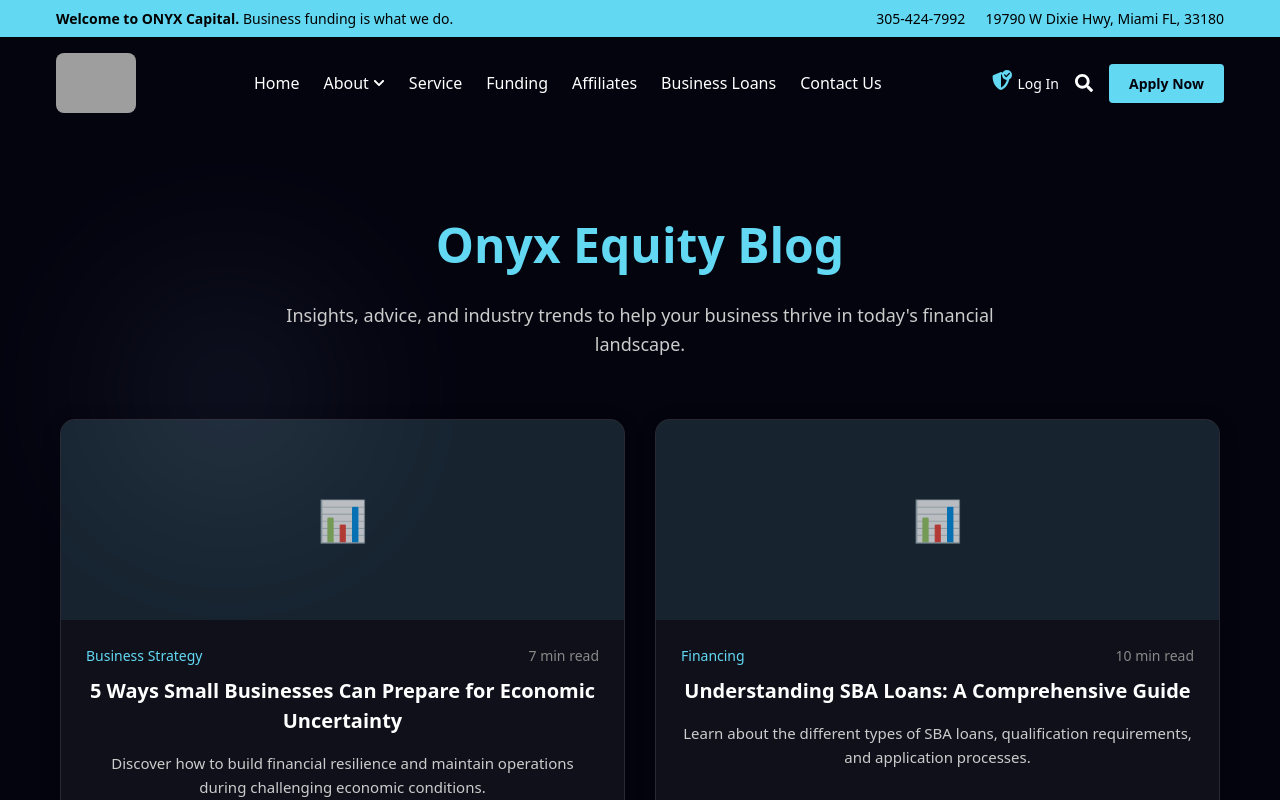
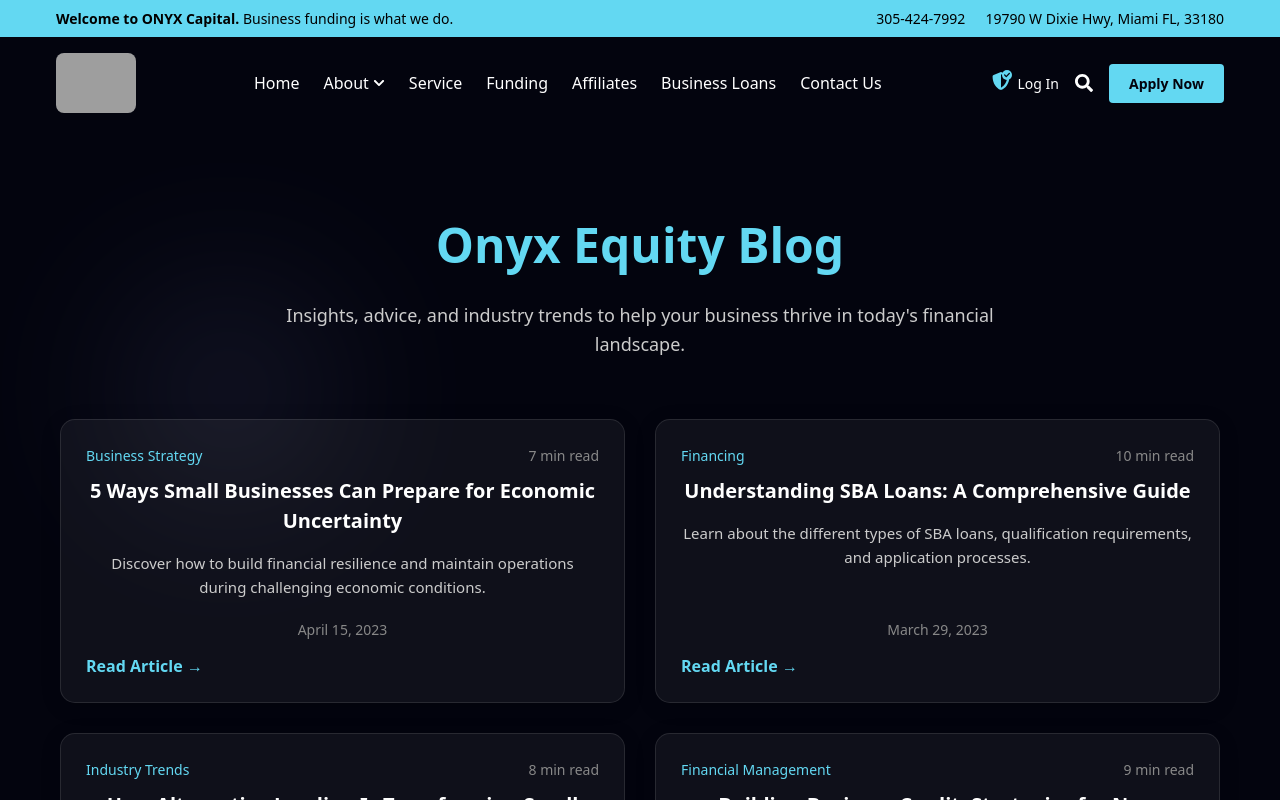
Before and after one commit to capital-firm-rbm/gelt-equity, a React (Vite) app: page /resources/blog in a window 1280 px wide. Shown: the top 800 px of the page. Built offline with nearby package versions, Linux system fonts and the light colour scheme; grey boxes are pictures that could not be loaded.

Commit message:
fixed blog

```diff
--- a/src/pages/resources/Blog.jsx
+++ b/src/pages/resources/Blog.jsx
@@ -156,15 +156,6 @@
                   flexDirection: 'column'
                 }}
               >
-                <div style={{
-                  height: '200px',
-                  backgroundColor: 'rgba(99, 216, 242, 0.1)',
-                  display: 'flex',
-                  alignItems: 'center',
-                  justifyContent: 'center'
-                }}>
-                  <div style={{ color: palette.skyBlue, fontSize: '40px', opacity: 0.7 }}>📊</div>
-                </div>
                 <div style={{ padding: '25px', flex: 1, display: 'flex', flexDirection: 'column' }}>
                   <div style={{ display: 'flex', justifyContent: 'space-between', marginBottom: '10px' }}>
                     <span style={{ color: palette.skyBlue, fontSize: '14px' }}>{post.category}</span>
```
